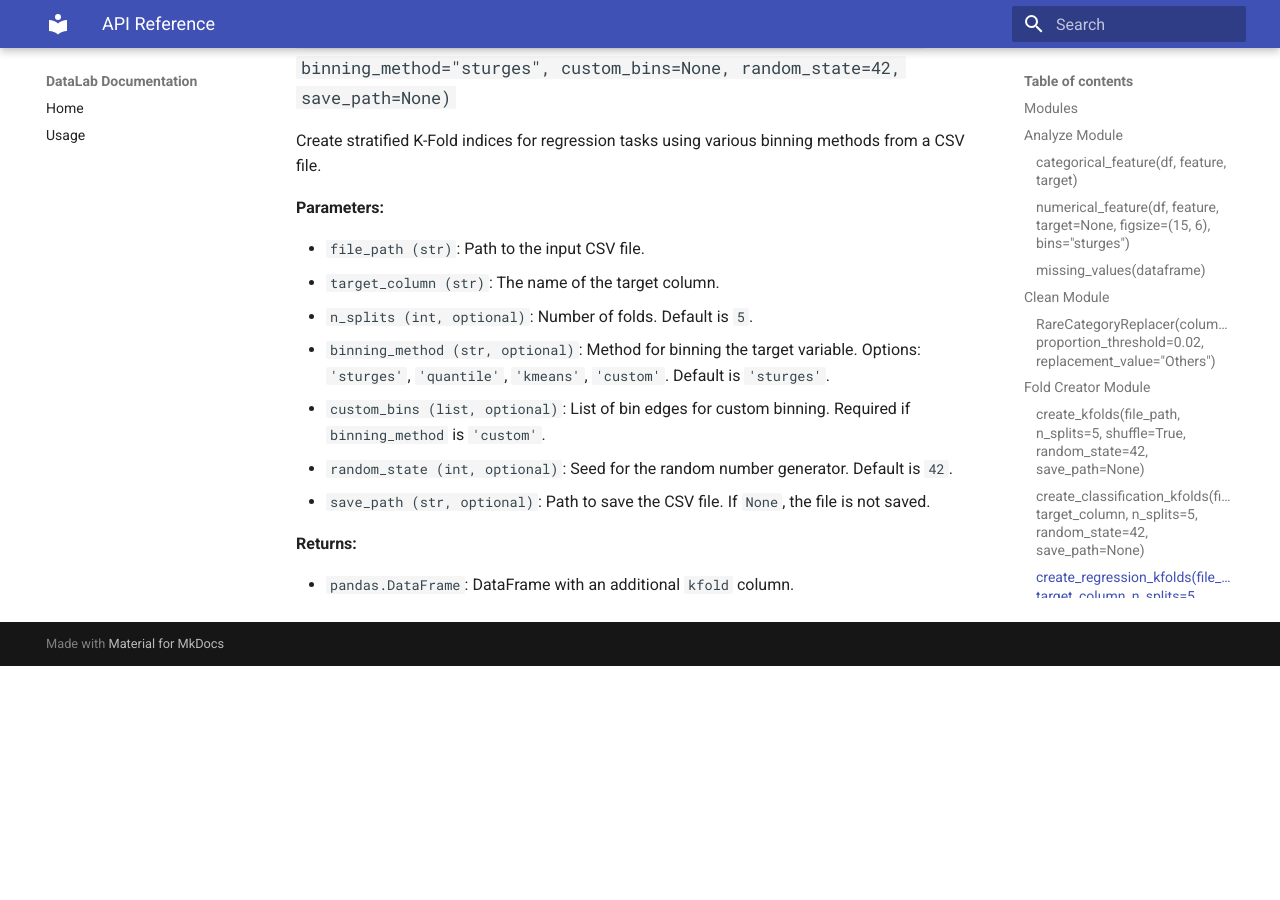
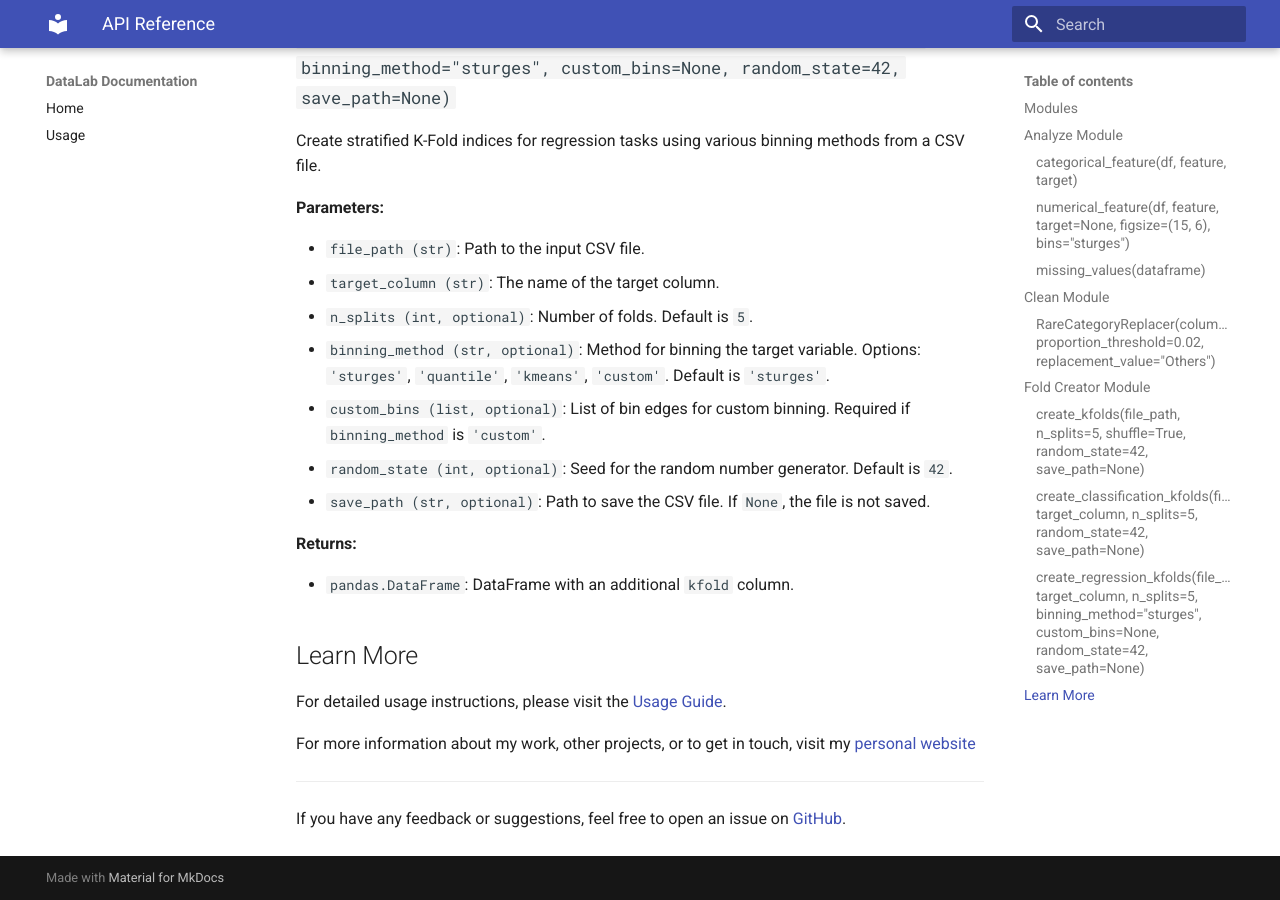
Before and after one commit to surajwate/DataLab, an MkDocs documentation site: the page built from docs/api_reference.md, in a window 1280 px wide and 900 px high, scrolled down 3268 px. Built offline with MkDocs 1.6.1 and Material for MkDocs 9.7.7, drawn with Linux system fonts in a browser that asks for light colours; before the commit the page ends 3934 px from its top, so only the background shows below that.

```diff
--- a/docs/api_reference.md
+++ b/docs/api_reference.md
@@ -126,3 +126,13 @@
 **Returns:**
 
 - `pandas.DataFrame`: DataFrame with an additional `kfold` column.
+
+## Learn More
+
+For detailed usage instructions, please visit the [Usage Guide](usage.md).
+
+For more information about my work, other projects, or to get in touch, visit my [personal website](https://surajwate.com)
+
+---
+
+If you have any feedback or suggestions, feel free to open an issue on [GitHub](https://github.com/surajwate/DataLab).
```
Also changed, not shown: docs/examples.md (+10 -0 lines).
